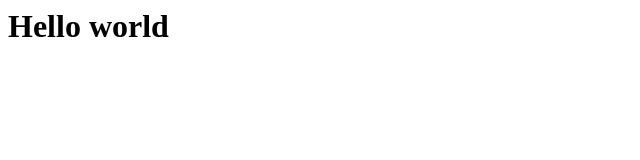
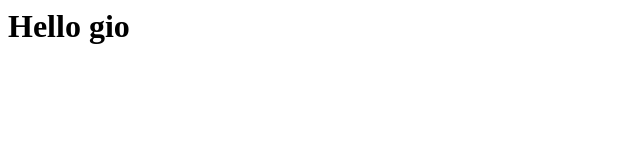
Before and after one commit to Nayani-j/coursera-test-john_hopkins, a plain HTML site: page site/index.html in a window 1280 px wide. Shown: the whole page, without its empty margins (0-640 px from the left). Drawn offline with Linux system fonts and the light colour scheme.

Commit message:
small change

```diff
--- a/site/index.html
+++ b/site/index.html
@@ -3,6 +3,7 @@
         <title>Hello</title>
     </head>
     <body>
-        <h1>Hello world</h1>
+        <h1>Hello gio</h1>
     </body>
 </html>
+<!--browser-sync start --server --directory --files "*"-->
```
